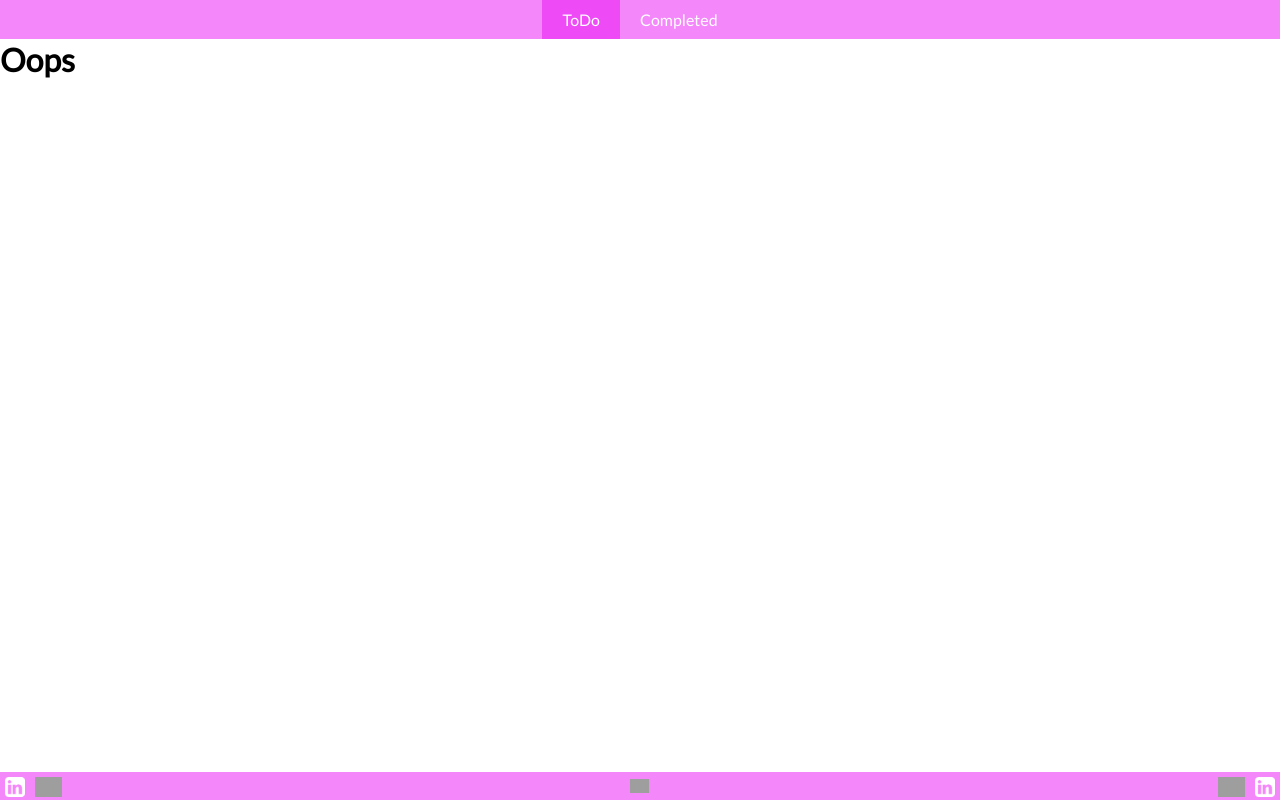
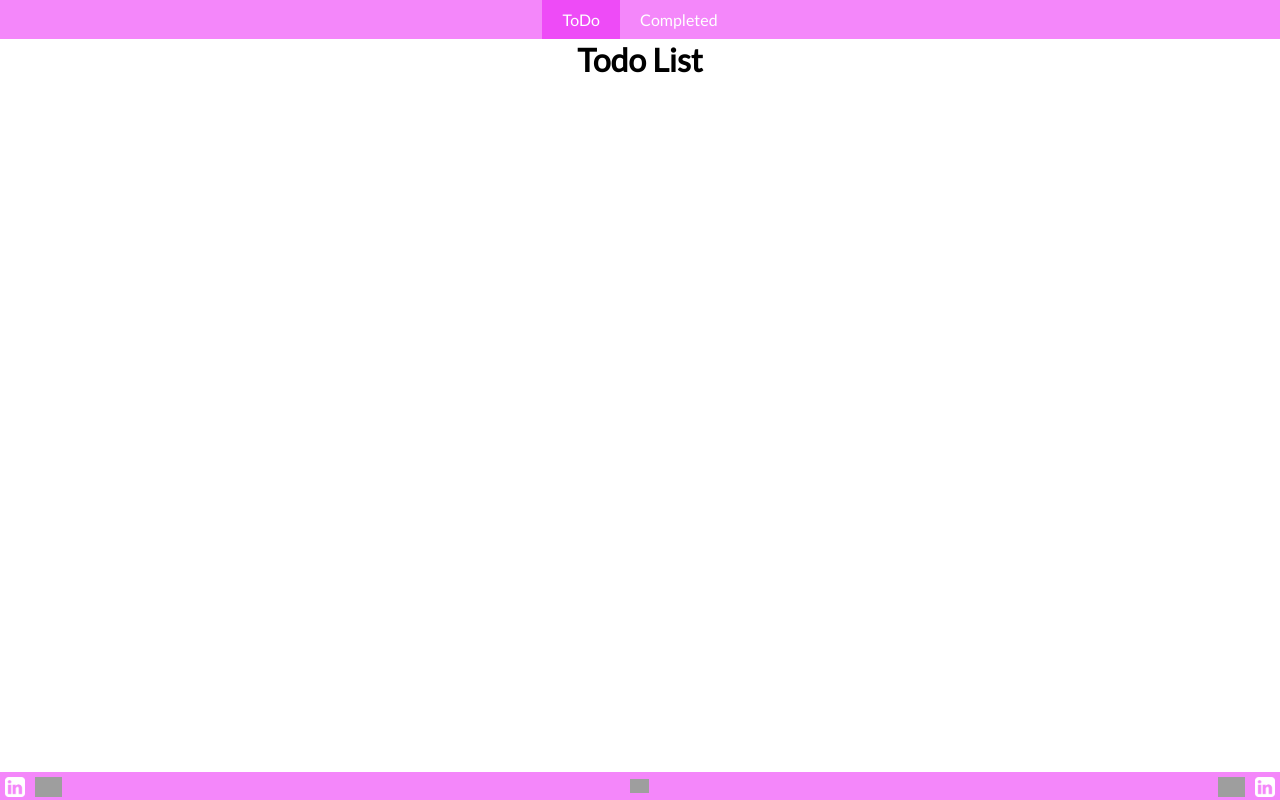
Before and after one commit to rtruc/vettec-project2, a React (Create React App) app: page /todo in a window 1280 px wide. Built offline with nearby package versions, Linux system fonts and the light colour scheme; grey boxes are pictures that could not be loaded.

Commit message:
Fixed Dom Routing

```diff
--- a/src/App.jsx
+++ b/src/App.jsx
@@ -6,16 +6,14 @@ import { Completed, NotFound, Todo } from './pages';
 
 function App() {
 
-  // console.log(this.props.location.pathname);
+  // console.log(window.location.pathname);
   return (
     <>
       <BrowserRouter>
         <NavBar />
         <Routes>
-          <Route path="/" element={<Todo />} />
+          <Route path="/todo" element={<Todo />} />
           <Route path="/completed" element={<Completed />} />
-          {/* <Route path={`${this.props.location.pathname}`} element={<Todo />} /> */}
-          {/* <Route path={`${this.props.location.pathname}/completed`} element={<Completed />} /> */}
           <Route path="*" element={<NotFound />} />
 
         </Routes>
--- a/src/components/Footer/Footer.jsx
+++ b/src/components/Footer/Footer.jsx
@@ -1,7 +1,6 @@
 import styled from "styled-components";
 import { FooterItem } from './FooterItem';
 import { githubIcon, linkedinIcon } from "../../img/icons";
-// import { FooterItemBundle } from "./FooterItemBundle";
 import { SearchForm } from "../NavBar/SearchForm";
 
 
--- a/src/components/NavBar/NavBar.jsx
+++ b/src/components/NavBar/NavBar.jsx
@@ -1,3 +1,4 @@
+import { useLocation } from "react-router-dom";
 import styled from "styled-components"
 import { NavItem } from "./NavItem";
 // import { SearchForm } from "./SearchForm";
@@ -30,21 +31,26 @@ export const NavBar = () => {
 
 
     const navEntries = [
-        { link: "/todo", name: "ToDo" },
-        { link: "/completed", name: "Completed" },
+        { url: "/todo", name: "ToDo" },
+        { url: "/completed", name: "Completed" },
         // { link: "/journey.html", name: "My Journey" },
     ]
 
-    const pathname = window.location.pathname;
+    // const pathname = window.location.pathname;
+    // console.log(pathname);
     // const name = window.location.
+
+    let pathname = useLocation().pathname;
+    console.log(pathname);
+
 
     return (
         <>
             <NavBarDiv>
-                {navEntries.map((link, index) => {
+                {navEntries.map((entry, index) => {
                     return (
                         <div key={index}>
-                            <NavItem link={link.link} name={link.name} active={link.link === pathname} />
+                            <NavItem link={entry.url} name={entry.name} active={pathname === entry.url} />
                         </div>
                     );
                 })}
--- a/src/components/NavBar/NavItem.jsx
+++ b/src/components/NavBar/NavItem.jsx
@@ -1,3 +1,4 @@
+import { Link } from "react-router-dom";
 import styled from "styled-components";
 // import {NavLink} from "./NavLink";
 
@@ -5,7 +6,8 @@ import styled from "styled-components";
         padding: 10px 0px;
     `;
 
-    const NavLink = styled.a`
+    // const NavLink = styled.a`
+    const NavLink = styled(Link)`
         padding: 10px 20px;
         text-decoration: none;
         color: white;
@@ -32,13 +34,13 @@ export const NavItem = ({ link, name, active }) => {
     if (active) {
         return (
             <NavItemDiv>
-                <ActiveNavLink href={link}>{name}</ActiveNavLink>
+                <ActiveNavLink to={link}>{name}</ActiveNavLink>
             </NavItemDiv>
             );
     } else {
         return (
             <NavItemDiv>
-                <NavLink href={link}>{name}</NavLink>
+                <NavLink to={link}>{name}</NavLink>
             </NavItemDiv>
         );
     }
--- a/src/pages/Completed.jsx
+++ b/src/pages/Completed.jsx
@@ -1,10 +1,14 @@
+import styled from "styled-components";
 
+const CenteredHeading = styled.h1`
+    text-align: center;
+`
 
 export const Completed = () => {
     return (
         <>
         <br></br>
-        <h1>Completed List</h1>
+        <CenteredHeading>Completed List</CenteredHeading>
         </>
     );
 }
--- a/src/pages/NotFound.jsx
+++ b/src/pages/NotFound.jsx
@@ -1,9 +1,14 @@
+import styled from "styled-components";
+
+const CenteredHeading = styled.h1`
+    text-align: center;
+`
 
 
 export const NotFound = () => {
     return (
         <>
         <br></br>
-        <h1>Oops</h1>
+        <CenteredHeading>Oops</CenteredHeading>
         </>    );
 }
--- a/src/pages/Todo.jsx
+++ b/src/pages/Todo.jsx
@@ -1,9 +1,13 @@
+import styled from "styled-components";
 
+const CenteredHeading = styled.h1`
+text-align: center;
+`
 
 export const Todo = () => {
     return (
         <>
         <br></br>
-        <h1>Todo List</h1>
+        <CenteredHeading>Todo List</CenteredHeading>
         </>    );
 }
```
Also changed, not shown: src/components/Footer/FooterItemBundle.jsx (deleted, +0 -16 lines).
